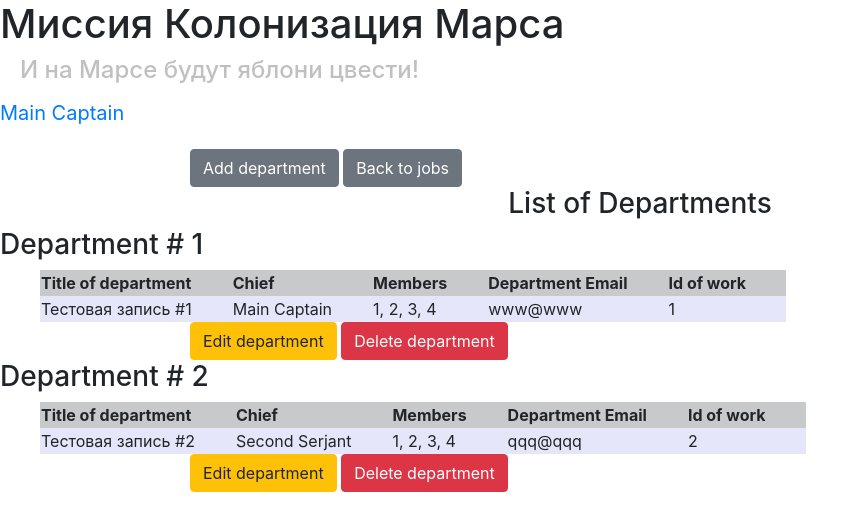
After one commit to RailMan123/Mars_colonization, a Flask app: page /departments in a window 1280 px wide. The commit adds this page. Shown: the top 531 px of the page, without its empty margins (0-868 px from the left). Run offline with Flask 2, Linux system fonts and the light colour scheme; a user stored in the database is signed in; data comes from the database, SQL or seed files in the repository; both versions use the stored data as it was after the commit; some libraries are stand-ins or nearby versions.

Commit message:
Департаменты

```diff
--- a/main.py
+++ b/main.py
@@ -9,6 +9,7 @@ from wtforms.fields.html5 import EmailField
 from wtforms.validators import DataRequired
 
 from data.db_session import create_session, global_init
+from data.departments import Department
 from data.jobs import Jobs
 from data.users import User, News
 
@@ -85,6 +86,84 @@ class JobsForm(FlaskForm):
     is_finished = BooleanField("Is finished?")
     submit = SubmitField('DO IT!')
 
+class DepartmentForm(FlaskForm):
+    title = StringField("Title", validators=[DataRequired()])
+    chef = IntegerField('Team Leader', validators=[DataRequired()])
+    members = StringField("Members", validators=[DataRequired()])
+    email = StringField("Email", validators=[DataRequired()])
+    submit = SubmitField('DO IT!')
+
+@app.route('/departments',  methods=['GET', 'POST'])
+@login_required
+def departments_show():
+    session = create_session()
+    jobs = session.query(Department).all()
+    return render_template("departments_table.html", jobs=jobs)
+
+@app.route('/add_department',  methods=['GET', 'POST'])
+@login_required
+def add_department():
+    form = DepartmentForm()
+    if form.validate_on_submit():
+        session = create_session()
+        Dep = Department()
+        Dep.chef = form.chef.data
+        Dep.title = form.title.data
+        Dep.members = form.members.data
+        Dep.email = form.email.data
+        session.add(Dep)
+        session.commit()
+        return redirect('/departments')
+    return render_template('department.html', title='Добавление департамента',
+                           form=form)
+
+@app.route('/department/<int:id>', methods=['GET', 'POST'])
+@login_required
+def edit_department(id):
+    form = DepartmentForm()
+    if request.method == "GET":
+        session = create_session()
+        deps = session.query(Department).all()
+        a = False
+        for i in range(len(deps)):
+            if deps[i].id == id and deps[i].user == current_user or deps[i].id == id and current_user.id == 1:
+                form.title.data = deps[i].title
+                form.chef.data = deps[i].chef
+                form.members.data = deps[i].members
+                form.email.data = deps[i].email
+                a = True
+                break
+        if not a:
+            abort(404)
+    if form.validate_on_submit():
+        session = create_session()
+        deps = session.query(Department).all()
+        for i in range(len(deps)):
+            if deps[i].id == id and deps[i].user == current_user or deps[i].id == id and current_user.id == 1:
+                deps[i].title = form.title.data
+                deps[i].chef = form.chef.data
+                deps[i].members = form.members.data
+                deps[i].email = form.email.data
+                session.add(deps[i])
+                session.commit()
+                return redirect('/departments')
+            if i == len(deps) - 1:
+                abort(404)
+    return render_template('department.html', title='Редактирование департамента', form=form)
+
+@app.route('/department_delete/<int:id>', methods=['GET', 'POST'])
+@login_required
+def department_delete(id):
+    session = create_session()
+    deps = session.query(Department).all()
+    for i in range(len(deps)):
+        if deps[i].id == id and deps[i].user == current_user or deps[i].id == id and current_user.id == 1:
+            session.delete(deps[i])
+            session.commit()
+            return redirect('/departments')
+        if i == len(deps) - 1:
+            abort(404)
+
 @app.route('/add_job',  methods=['GET', 'POST'])
 @login_required
 def add_job():
@@ -112,7 +191,6 @@ def edit_job(id):
         jobs = session.query(Jobs).all()
         a = False
         for i in range(len(jobs)):
-            print(jobs[i].id, jobs[i].user, current_user)
             if jobs[i].id == id and jobs[i].user == current_user or jobs[i].id == id and current_user.id == 1:
                 form.team_leader.data = jobs[i].team_leader
                 form.job.data = jobs[i].job
@@ -122,7 +200,6 @@ def edit_job(id):
                 a = True
                 break
         if not a:
-            print('dd')
             abort(404)
     if form.validate_on_submit():
         session = create_session()
--- /dev/null
+++ b/templates/departments_table.html
@@ -0,0 +1,38 @@
+{% extends "base.html" %}
+
+{% block content %}
+{% if current_user.is_authenticated %}
+    <div>
+        <a href="/add_department" class="btn btn-secondary">Add department</a>
+        <a href="/" class="btn btn-secondary">Back to jobs</a>
+    </div>
+{% endif %}
+<center>
+    <h3>List of Departments</h3>
+</center>
+{% for job in jobs%}
+<h3>Department # {{loop.index}}</h3>
+<table style="margin-left:40px;">
+    <tr bgcolor="#C8C9CA">
+        <th style="padding-right: 40px;">Title of department</th>
+        <th style="padding-right: 40px;">Chief</th>
+        <th style="padding-right: 40px;">Members</th>
+        <th style="padding-right: 40px;">Department Email</th>
+        <th style="padding-right: 40px;">Id of work</th>
+    </tr>
+    <tr bgcolor="#E6E6FA">
+        <td style="padding-right: 40px;">{{job.title}}</td>
+        <td style="padding-right: 40px;">{{job.user.name}} {{job.user.surname}}</td>
+        <td style="padding-right: 40px;">{{job.members}}</td>
+        <td style="padding-right: 40px;">{{job.email}}</td>
+        <td style="padding-right: 40px;">{{job.id}}</td>
+    </tr>
+</table>
+{% if current_user.is_authenticated and current_user == job.user or current_user.id == 1 %}
+    <div>
+        <a href="/department/{{ job.id }}" class="btn btn-warning">Edit department</a>
+        <a href="/department_delete/{{ job.id }}" class="btn btn-danger">Delete department</a>
+    </div>
+{% endif %}
+{% endfor %}
+{% endblock %}
--- a/templates/job_table.html
+++ b/templates/job_table.html
@@ -2,7 +2,10 @@
 
 {% block content %}
 {% if current_user.is_authenticated %}
-    <a href="/add_job" class="btn btn-secondary">Add job</a>
+    <div>
+        <a href="/add_job" class="btn btn-secondary">Add job</a>
+        <a href="/departments" class="btn btn-secondary">List of depatments</a>
+    </div>
 {% endif %}
 <center>
     <h3>Works log</h3>
```
Also changed, not shown: data/departments.py (+3 -6 lines), templates/department.html (added, +47 -0 lines), db/blogs.sqlite.
